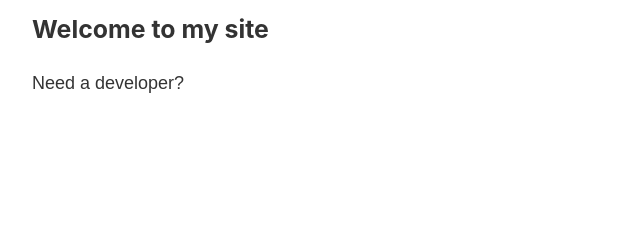
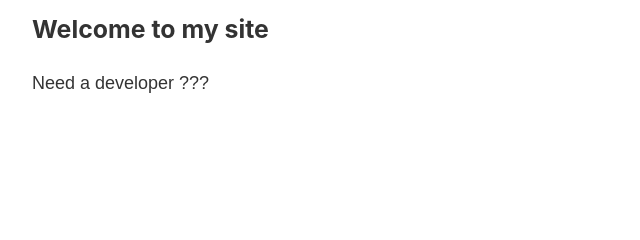
Before and after one commit to droozh/gatsby-site, a Gatsby site: page / in a window 1280 px wide. Shown: the part 318-558 px from the top of the page, 251-891 px from the left. Built offline with nearby package versions, Linux system fonts and the light colour scheme; Gatsby itself is replaced by a stand-in of ours.

```diff
--- a/src/pages/index.js
+++ b/src/pages/index.js
@@ -7,7 +7,7 @@
         <Head title="Home" />
         <h1>Hello!</h1>
         <h3>Welcome to my site</h3>
-        <p>Need a developer?</p>
+        <p>Need a developer ???</p>
     </Layout>
 )
 
```
